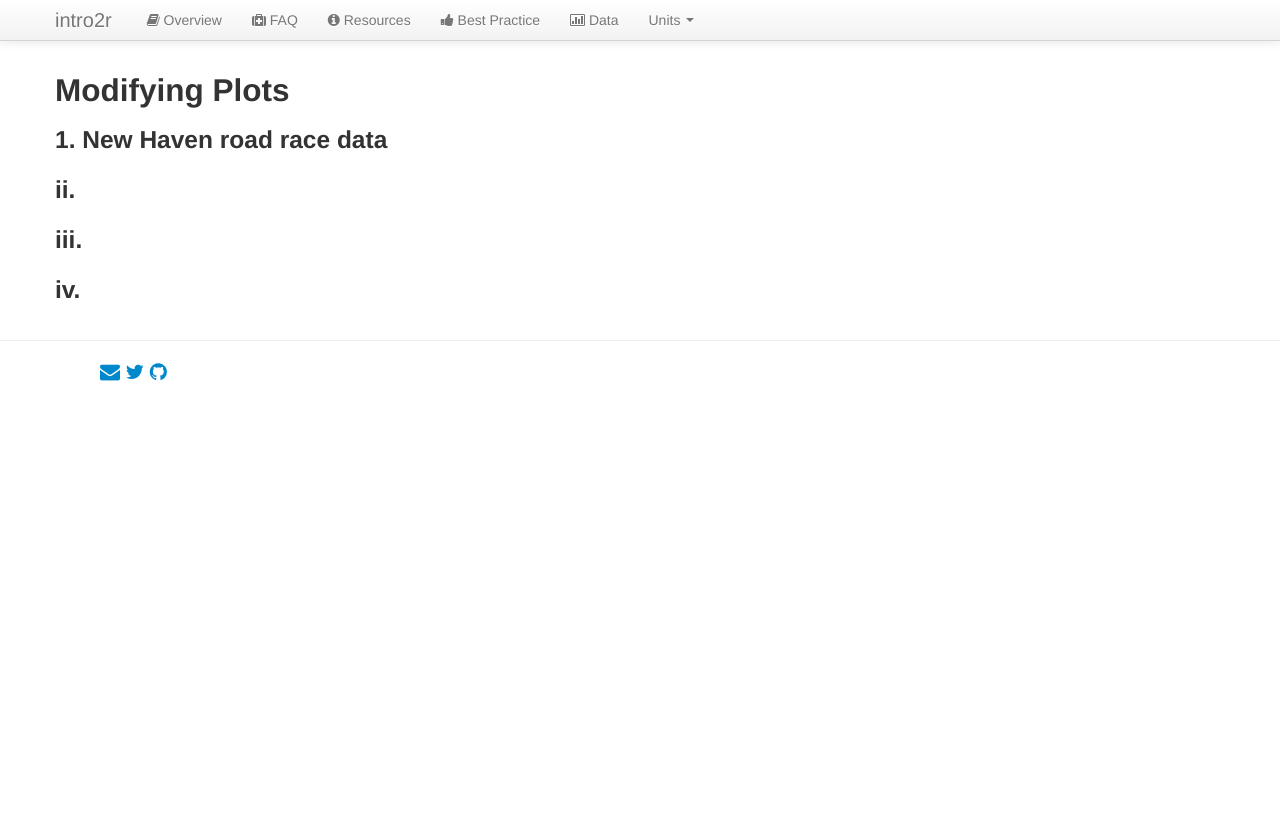
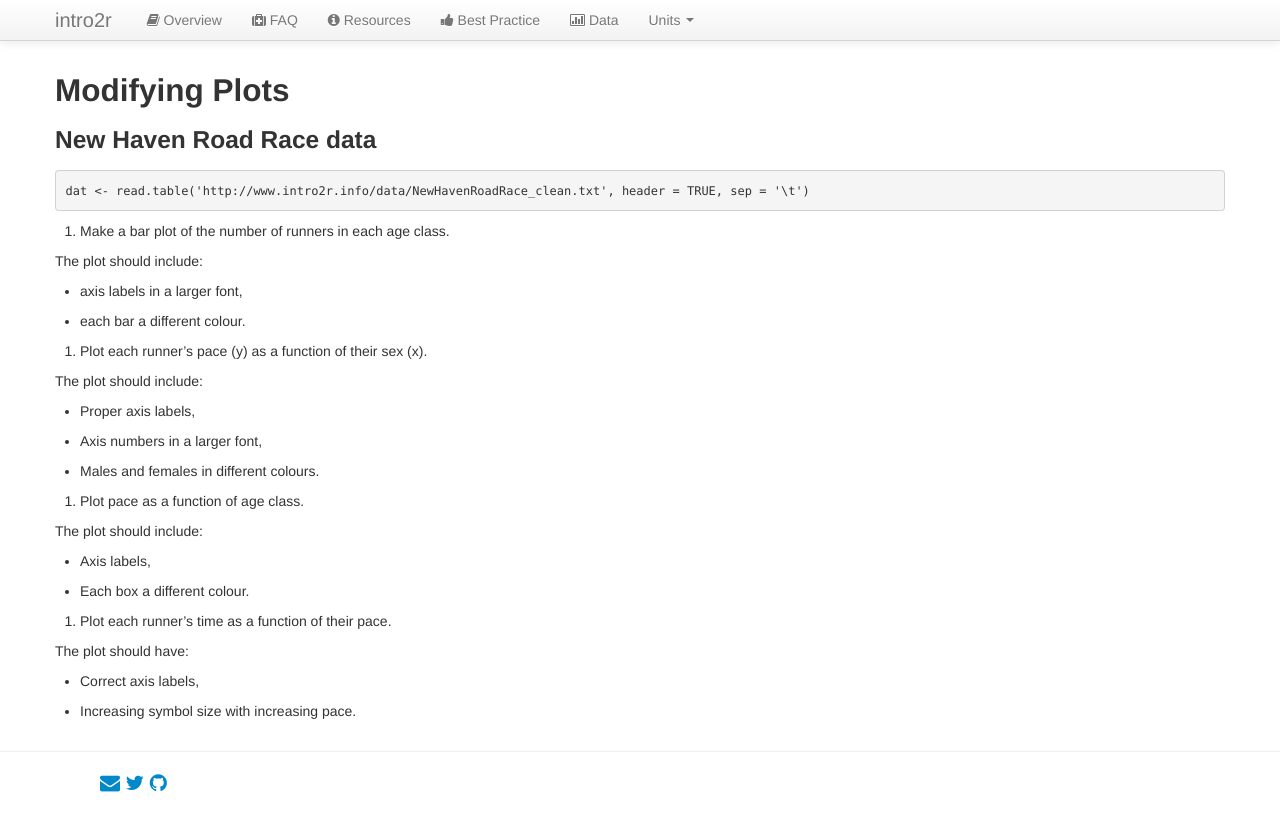
Before and after one commit to intro2r/intro2r, a Jekyll site: the page built from unit4/exercises.md, in a window 1280 px wide. Shown: the top 831 px of the page. Built offline with Jekyll 4.4.1, drawn with Linux system fonts in a browser that asks for light colours.

Commit message:
Update exercises.md

````diff
--- a/unit4/exercises.md
+++ b/unit4/exercises.md
@@ -5,14 +5,48 @@ layout: default
 
 ## Modifying Plots
 
-### 1. New Haven road race data
 
 
+### New Haven Road Race data
 
-### ii.
+```r
+dat <- read.table('http://www.intro2r.info/data/NewHavenRoadRace_clean.txt', header = TRUE, sep = '\t')
+```
 
 
-### iii.
+1. Make a bar plot of the number of runners in each age class.
+
+The plot should include:
+
+ - axis labels in a larger font,
+
+ - each bar a different colour.
 
 
-### iv.
+2. Plot each runner's pace (y) as a function of their sex (x).
+
+The plot should include:
+
+ - Proper axis labels,
+
+ - Axis numbers in a larger font,
+
+ - Males and females in different colours.
+
+
+3. Plot pace as a function of age class.
+
+The plot should include:
+
+ - Axis labels,
+
+ - Each box a different colour.
+
+
+4. Plot each runner's time as a function of their pace.
+
+The plot should have:
+
+ - Correct axis labels,
+
+ - Increasing symbol size with increasing pace.
````
